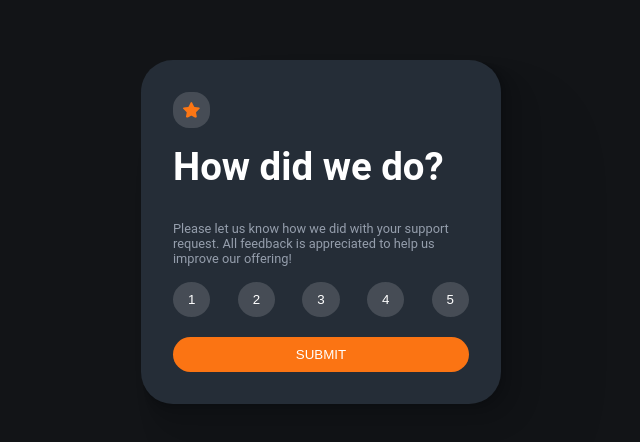
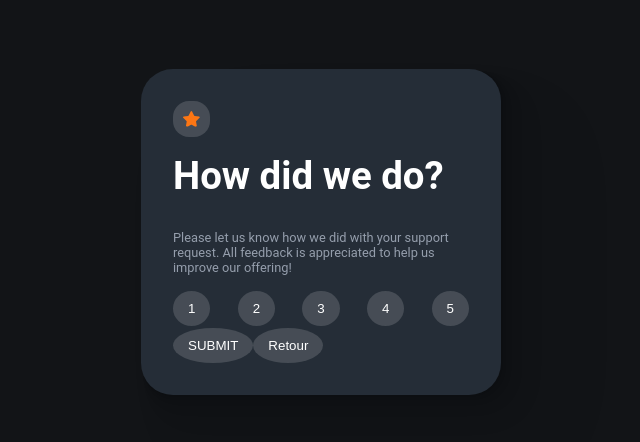
Before and after one commit to angelayke/PgrmWeb2-third-app, a React (Create React App) app: page / in a window 1280 px wide. Shown: the part 168-610 px from the top of the page, without its empty margins (199-839 px from the left). Built offline with nearby package versions, Linux system fonts and the light colour scheme.

Commit message:
modification-aide mathieu pour useState button

```diff
--- a/src/component/App.js
+++ b/src/component/App.js
@@ -4,8 +4,12 @@ import Container from './Container';
 import Button from './Button';
 import Text from './Text';
 import Image from './Image';
+import ButtonState from './ButtonState';
 
 function App() {
+  const handleClick = (event) => {
+    console.log(event.target.value);
+  }
   return (
     <div>
     <Container>
@@ -19,16 +23,15 @@ function App() {
         to help us improve our offering!
       </Text>
       <div className="flex-btn">
-        <Button>1</Button>
+        <Button onClick={handleClick} classOnHover='hover-button'>1</Button>
         <Button>2</Button>
         <Button>3</Button>
         <Button>4</Button>
         <Button>5</Button>
       </div>
 
-      <Button as="button-submit">
-        SUBMIT
-      </Button>
+      <Button as='submit' classOnHover='hover-submit'>SUBMIT</Button>
+      <Button classOnHover='hover-return'>Retour</Button>
 
     </Container>
   </div>
--- a/src/component/Button.jsx
+++ b/src/component/Button.jsx
@@ -1,23 +1,25 @@
-import React from 'react'
+import React, {useState} from 'react'
 
-const Button = ({ as = "button", children}) => {
-  const handleButtonClick = (event) => {
-    console.log(event.target);
-};
+const Button = ({ as, onClick, classOnHover, children}) => {
+  const [isHovered, setisHovered] = useState(false);
 
-  switch (as){
-    case "button-submit":
-         return (<button type="submit" onClick={handleButtonClick} className={as}>
-          {children}
-          </button>
-          );
-    default:
-         return (
-          <button type="button" onClick={handleButtonClick} className={as}>
-          {children}
-          </button>
-         );
-  }
+  //On change le state de isHovered à true
+  const onMouseEnter = () => setisHovered(true);
+
+  //On change le state de isHovered à false
+  const onMouseLeave = () => setisHovered(false);
+
+  const className = `button ${as ? as : ''} ${isHovered ? classOnHover : ""}`;
+
+return (
+  <button
+  onClick={onClick}
+  className = {className}
+  onMouseEnter = {onMouseEnter}
+  onMouseLeave = {onMouseLeave}
+  >
+      {children}
+  </button>)
 };
 
 export default Button;
--- /dev/null
+++ b/src/component/ButtonState.jsx
@@ -0,0 +1,26 @@
+import {useState} from 'react';
+
+const ButtonState = ({ as, onClick, classOnHover = "hover-btn", children }) => {
+    const [isHovered, setisHovered] = useState(false);
+
+    //On change le state de isHovered à true
+    const onMouseEnter = () => setisHovered(true);
+
+    //On change le state de isHovered à false
+    const onMouseLeave = () => setisHovered(false);
+
+    const className = `button ${as} ${isHovered ? classOnHover : ""}`;
+
+  return (
+    <button
+    onClick={onClick}
+    className = {className}
+    onMouseEnter = {onMouseEnter}
+    onMouseLeave = {onMouseLeave}
+    >
+        {children}
+    </button>
+  )
+}
+
+export default ButtonState
--- a/src/index.css
+++ b/src/index.css
@@ -54,6 +54,11 @@ code {
   color: white;
 }
 
+.hover-btn {
+  background-color: var(--orange);
+  color: white;
+}
+
 .button-submit {
   display: grid;
   place-items: center;
@@ -64,6 +69,12 @@ code {
   width: 100%;
   padding: 10px;
   color: white;
+}
+
+.hover-sbmt {
+  background-color: var(--white);
+  color: var(--orange);
+  font-weight: bold;
 }
 
 .image {
```
Also changed, not shown: index.html (+1 -6 lines).
